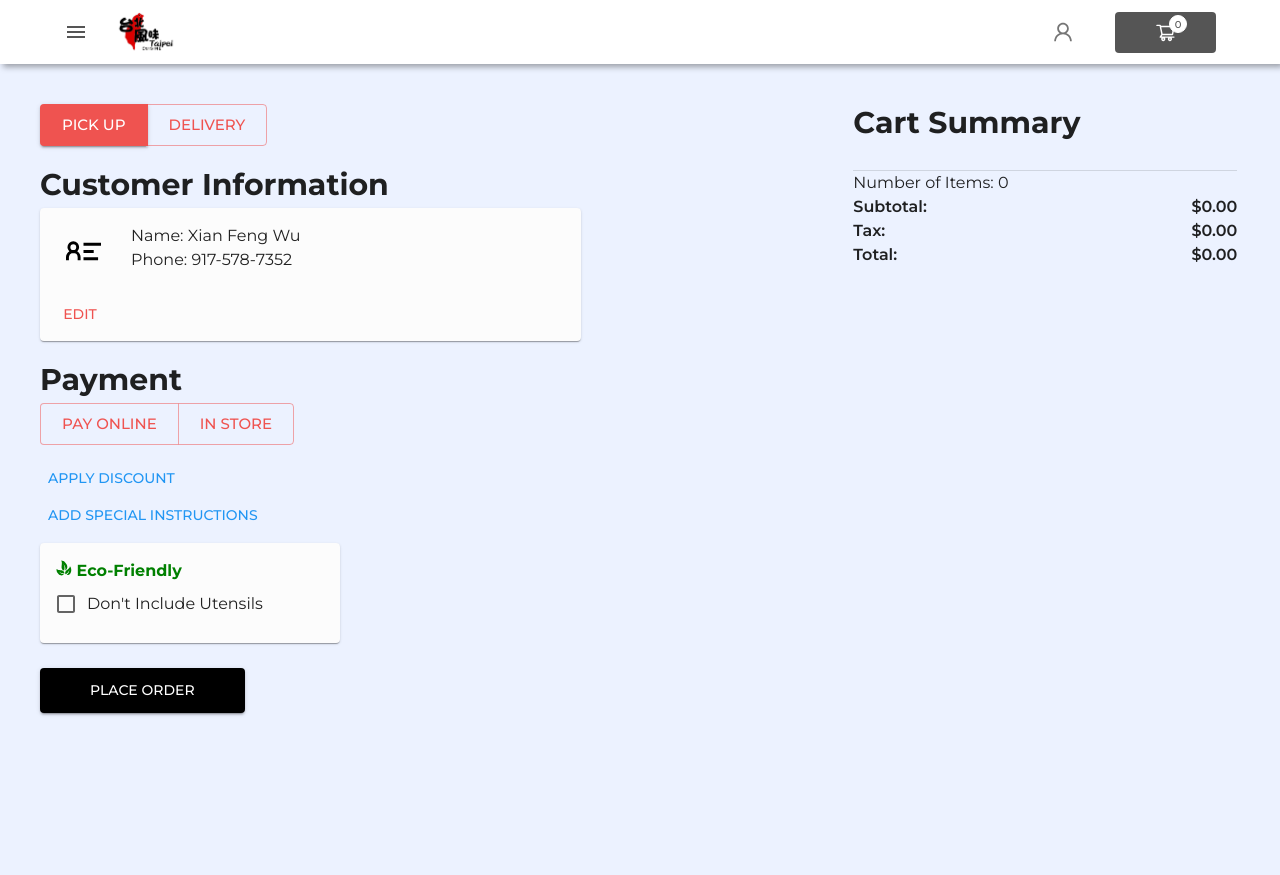
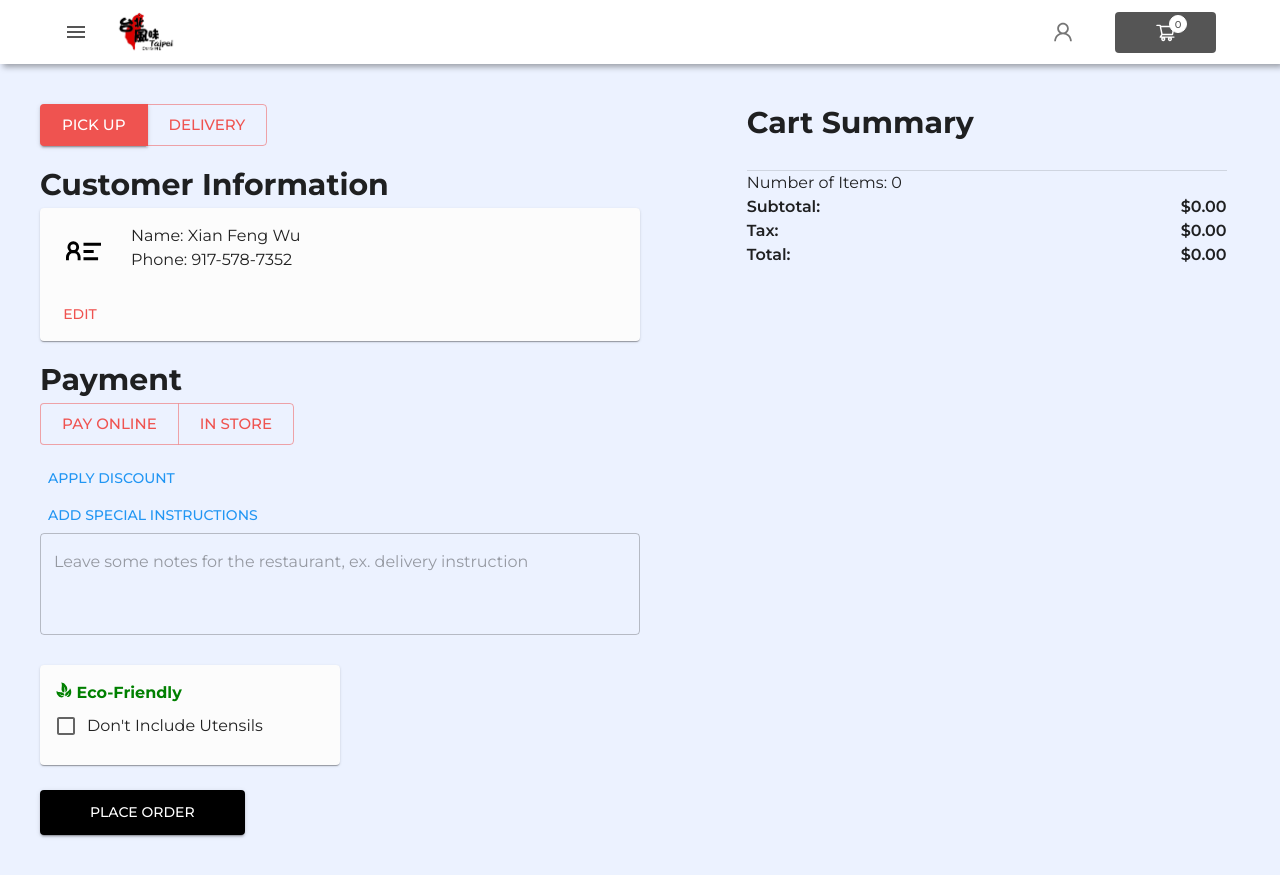
Before and after one commit to XianFengWu1996/taipeicuisine_nextjs, a Next.js app: page /order/checkout in a window 1280 px wide. Both pictures are taken after a click on the button "ADD SPECIAL INSTRUCTIONS". Before the commit the page ends 800 px from the top, so only its background shows below. Built offline with nearby package versions, Linux system fonts and the light colour scheme.

Commit message:
finish addSpecialInstruction components

```diff
--- a/components/order/checkout/cartSummary/index.tsx
+++ b/components/order/checkout/cartSummary/index.tsx
@@ -12,6 +12,16 @@ const ListContainer = styled(List)(() => ({
 export const CartSummary = () => {
     const cartState = useAppSelector((state) => state.cart)
 
+    const renderSpecialInstruction = () => {
+        if(isEmpty(cartState.comments)) return null
+
+        return <>
+            <Divider />
+            <Typography sx={{ marginLeft: '5px', marginY: '10px', fontWeight: 600, fontStyle: 'italic', color: 'red'}}>Special Instruction: { cartState.comments }</Typography>
+        </>
+
+    }
+
     return <>
         <Typography variant="h4" sx={{ marginTop: 5}}>Cart Summary</Typography>
         <ListContainer>
@@ -24,6 +34,7 @@ export const CartSummary = () => {
 
 
         <ListContainer>
+            { renderSpecialInstruction() }
             <Divider />
             <Typography>Number of Items: {cartState.cart_quantity}</Typography>
             <PriceDisplay title='Subtotal' value={cartState.subtotal} />
--- /dev/null
+++ b/components/order/checkout/customerDetails/AddSpecialComment.tsx
@@ -0,0 +1,57 @@
+import { Button, TextField } from "@mui/material";
+import { blue } from "@mui/material/colors";
+import { motion, Variants } from "framer-motion";
+import { isEmpty } from "lodash";
+import { useState } from "react";
+import { setComments } from "../../../../store/slice/cartSlice";
+import { useAppDispatch, useAppSelector } from "../../../../store/store";
+
+export const AddSpecialComment = () => {
+    const [open, setOpen] = useState(false);
+
+    const { comments } = useAppSelector(state => state.cart)
+    const dispatch = useAppDispatch();
+
+    const handleOpenToggle = () => {
+        setOpen(!open);
+    }
+
+    const variant: Variants | undefined = {
+        open: {
+            display: 'block',
+            opacity: 1,
+            translateY: 0,
+        },
+        close: {
+            opacity: 0,
+            translateY: -50,
+            transitionEnd: {
+                display: 'none'
+            }
+        }
+    }
+
+    return <>
+        <Button sx={{ color: blue[500], display: 'block'}} onClick={handleOpenToggle}>{!isEmpty(comments) ? 'Edit' : 'Add'} Special Instructions</Button>
+
+        <motion.div
+            animate={ open ? 'open' : 'close' }
+            initial={'close'}
+            variants={variant}
+            transition={{ duration: 0.5, ease: 'easeInOut'}}
+
+        >
+            <TextField
+                placeholder="Leave some notes for the restaurant, ex. delivery instruction"
+                multiline
+                rows={3}
+                maxRows={4}
+                sx={{ width: '90%', marginBottom: '20px'}}
+                onBlur={(e) => {
+                    dispatch(setComments(e.target.value));
+                    setOpen(false);
+                }}
+            />
+            </motion.div>
+    </>
+}
--- a/components/order/checkout/customerDetails/CustomerCard.tsx
+++ b/components/order/checkout/customerDetails/CustomerCard.tsx
@@ -11,7 +11,7 @@ interface ICustomerCardProps {
 export const CustomerCard = ({ title, icon, content }: ICustomerCardProps) => {
     return <>
         <Typography variant="h4">{title}</Typography>
-        <Card sx={{ width: '70%'}}>
+        <Card sx={{ width: '90%'}}>
             <CardContent style={{ display: 'flex'}}>
                 <Icon style={{ fontSize: '35px', marginRight: '30px', marginLeft: '10px', alignSelf: 'center'}}>
                     { icon }
--- a/components/order/checkout/customerDetails/index.tsx
+++ b/components/order/checkout/customerDetails/index.tsx
@@ -1,13 +1,13 @@
-import { Button, ButtonGroup, Card, CardContent, Checkbox, FormControlLabel, Typography } from "@mui/material"
+import { Button, Card, CardContent, Checkbox, FormControlLabel, Typography } from "@mui/material"
 import { PickupOrDelivery } from "./pickupOrDelivery"
 import { BiBuildingHouse } from 'react-icons/bi'
 import { GrContactInfo } from 'react-icons/gr'
 import { GiThreeLeaves } from 'react-icons/gi'
-import { TipSelection } from "./tipSelection"
 import { CustomerCard } from "./customerCard"
 import { PaymentSelection } from "./paymentSelection"
-import { useAppSelector } from "../../../../store/store"
+import { useAppDispatch, useAppSelector } from "../../../../store/store"
 import { blue } from "@mui/material/colors"
+import { AddSpecialComment } from "./AddSpecialComment"
 
 
 export const CustomerDetails = () => {
@@ -40,9 +40,9 @@ export const CustomerDetails = () => {
 
         <PaymentSelection />
 
-        <Button sx={{ color: blue[500]}}>Apply Discount</Button>
+        <ApplyDiscount />
 
-        <Button sx={{ color: blue[500], display: 'block'}}>Add Special Instructions</Button>
+        <AddSpecialComment />
 
         <Card sx={{ margin: '10px 0 25px 0', width: '300px', height: '100px'}}>
             <CardContent>
@@ -59,3 +59,10 @@ export const CustomerDetails = () => {
         </div>
     </div>
 }
+
+
+const ApplyDiscount = () => {
+    return <>
+        <Button sx={{ color: blue[500]}}>Apply Discount</Button>
+    </>
+}
--- a/pages/order/checkout.tsx
+++ b/pages/order/checkout.tsx
@@ -7,10 +7,10 @@ export default function CheckoutPage() {
     return <>
         <PublicAppBar />
         <Grid container>
-                <Grid item lg={8} md={7}>
+                <Grid item lg={7} md={6}>
                     <CustomerDetails />
                 </Grid>
-                <Grid item lg={4} md={5}>
+                <Grid item lg={5} md={6}>
                     <CartSummary />
                 </Grid>
         </Grid>
--- a/store/slice/cartSlice.ts
+++ b/store/slice/cartSlice.ts
@@ -12,6 +12,7 @@ export interface CartState {
     isDelivery: boolean,
     tipType: string,
     paymentType: string,
+    comments: string,
 }
 
 // Define the initial state using that type
@@ -26,7 +27,7 @@ const initialState: CartState = {
     isDelivery: false,
     tipType: '',
     paymentType: '',
-    // delivery comments
+    comments: '',
 }
 
 const calculateTotal = (state: CartState, value: number) => {
@@ -154,6 +155,11 @@ export const cartSlice = createSlice({
       // paymentType: online, cash, or instore
       state.paymentType = payload
     },
+    // COMMENT RELATED
+    setComments: (state, {payload} : PayloadAction<string>) => {
+      // paymentType: online, cash, or instore
+      state.comments = payload
+    },
   }
 })
 
@@ -168,7 +174,8 @@ export const {
  deliveryToggle,
  setTip,
  setCustomTip,
- setPayment
+ setPayment,
+ setComments,
 } = cartSlice.actions
 
 // export const menus = (state: MenuState) => state.menus;
```
Also changed, not shown: components/order/checkout/customerDetails/ApplyDiscount.tsx (added, +50 -0 lines), types/customer.d.ts (added, +38 -0 lines).
